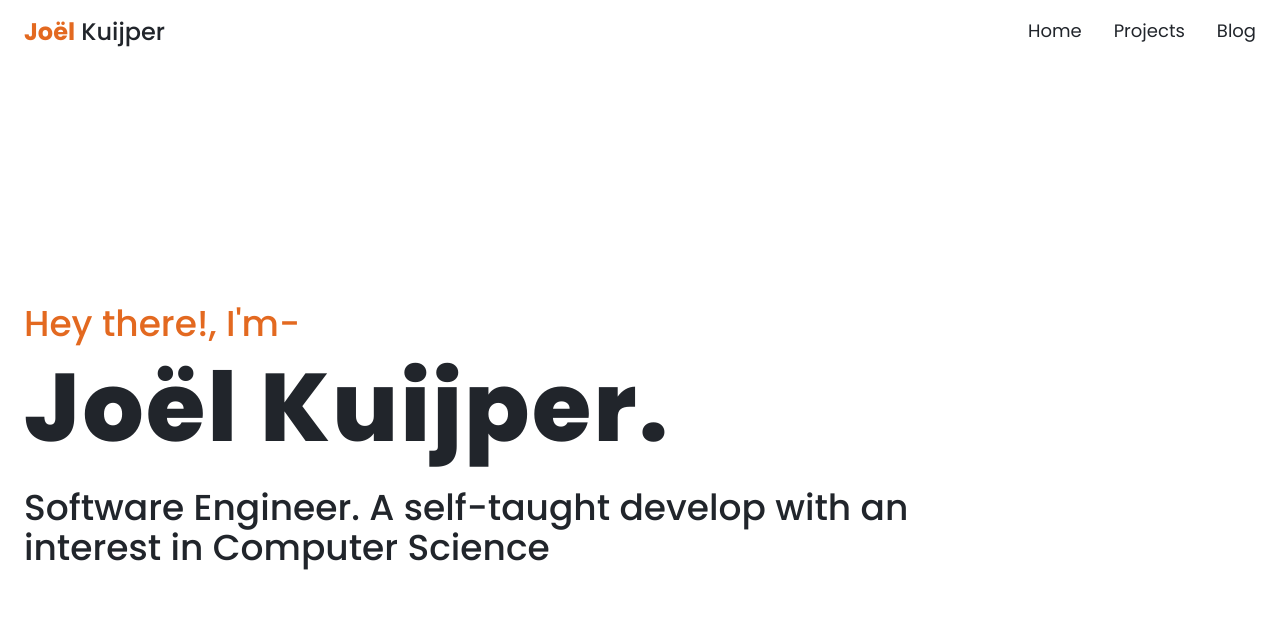
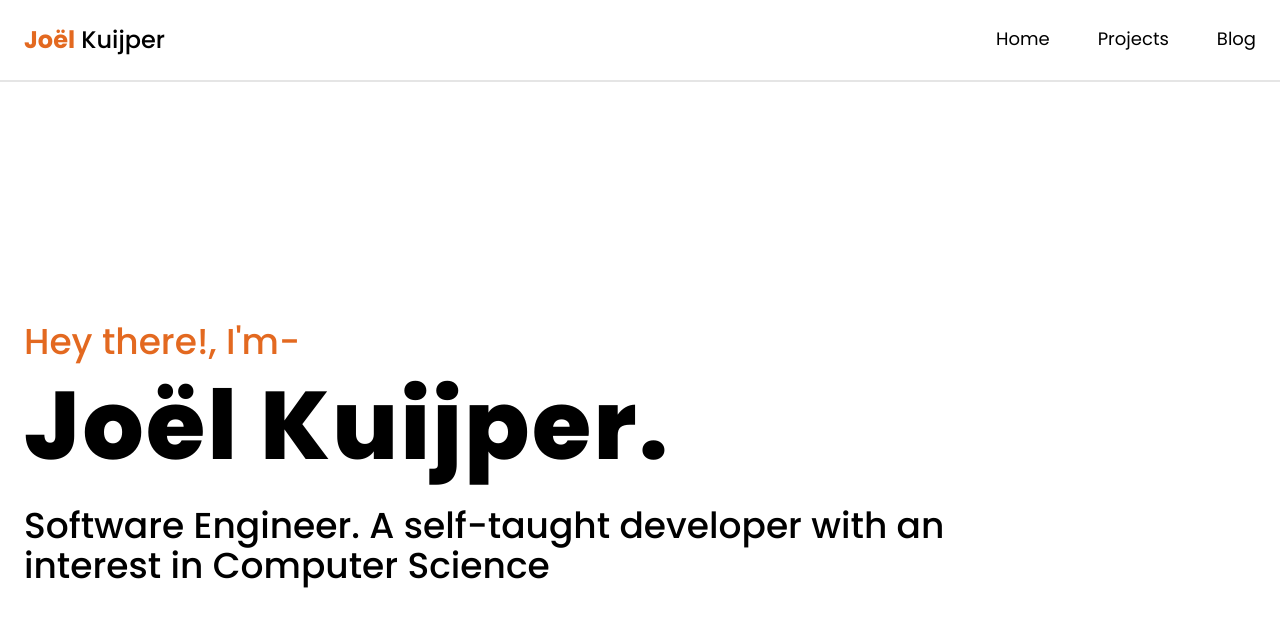
Before and after one commit to Joehoel/joelkuijper.me, a Next.js app: page / in a window 1280 px wide. Shown: the top 626 px of the page. Built offline with nearby package versions, Linux system fonts and the light colour scheme; what @tailwindcss/typography would draw is missing.

Commit message:
Update styled and responsiveness

```diff
--- a/src/components/Header.tsx
+++ b/src/components/Header.tsx
@@ -6,7 +6,7 @@ import { Fragment } from "react";
 
 const Header = () => {
   return (
-    <Menu as="header" className="py-4 antialiased">
+    <Menu as="header" className="py-6 antialiased border-b-2 dark:border-gray-900 border-gray-200">
       {({ open }) => (
         <div className="px-6 mx-auto max-w-7xl relative z-20 flex flex-row flex-wrap items-center justify-between ">
           <h1 className="text-2xl font-medium">
@@ -35,7 +35,7 @@ const Header = () => {
           >
             <Menu.Items
               as="nav"
-              className="absolute left-0 z-10 flex flex-col w-full p-6 space-y-3 md:hidden items-center sm:items-start origin-top-right rounded-b-lg shadow-md top-12"
+              className="dark:bg-dark bg-white absolute left-0 z-10 flex flex-col w-full p-6 space-y-3 md:hidden items-center sm:items-start origin-top-right rounded-b-lg shadow-md top-16"
             >
               {routes.map((item, index) => (
                 <Link href={item.path} passHref key={index}>
@@ -54,7 +54,7 @@ const Header = () => {
               ))}
             </Menu.Items>
           </Transition>
-          <nav className="hidden md:flex md:rounded-none md:shadow-none md:bg-transparent md:space-y-0 md:space-x-8 md:relative md:top-0 md:flex-row md:w-auto md:p-0">
+          <nav className="hidden md:flex md:rounded-none md:shadow-none md:bg-transparent md:space-y-0 md:space-x-12 md:relative md:top-0 md:flex-row md:w-auto md:p-0">
             {routes.map((item, index) => (
               <Link href={item.path} passHref key={index}>
                 <a className="text-lg font-normal transition duration-75 border-b-2 border-transparent hover:border-primary focus:border-primary active:border-primary max-w-max">
--- a/src/components/Hero.tsx
+++ b/src/components/Hero.tsx
@@ -1,13 +1,13 @@
 const Hero = () => {
   return (
-    <section className="py-60 w-screen">
+    <section className="py-16 md:py-60">
       <div className="mx-auto max-w-7xl px-6">
-        <p className="text-4xl font-medium text-primary">Hey there!, I&apos;m-</p>
-        <h2 className="text-8xl tracking-wide mb-8 mt-4 font-extrabold">
+        <p className="text-2xl md:text-4xl font-medium text-primary">Hey there!, I&apos;m-</p>
+        <h2 className="text-4xl md:text-8xl tracking-wide mb-8 mt-4 font-extrabold">
           <span>Joël</span> Kuijper.
         </h2>
-        <h3 className="text-4xl font-medium dark:text-gray-400">
-          <span className="dark:text-white">Software Engineer. </span> A self-taught develop with an <br />
+        <h3 className="text-2xl md:text-4xl font-medium dark:text-gray-400">
+          <span className="dark:text-white">Software Engineer. </span> A self-taught developer with an <br />
           interest in Computer Science
         </h3>
       </div>
--- a/src/components/Layout.tsx
+++ b/src/components/Layout.tsx
@@ -10,10 +10,11 @@ const Layout = ({ children }: Props) => {
     <>
       <Head>
         <link rel="icon" href="https://fav.farm/🏠" />
+        <meta name="viewport" content="width=device-width, initial-scale=1.0" />
       </Head>
-      <div className="pb-safe selection:bg-yellow-100 font-body bg-white dark:bg-dark text-dark dark:text-white">
+      <div className="font-body bg-white dark:bg-dark text-dark dark:text-white">
         <Header />
-        <main className="">{children}</main>
+        <main>{children}</main>
       </div>
     </>
   );
--- a/src/pages/blog.tsx
+++ b/src/pages/blog.tsx
@@ -12,6 +12,7 @@ const blog = ({ posts }: InferGetStaticPropsType<typeof getStaticProps>) => {
       <Head>
         <title>Blog - Joël Kuijper</title>
         <link rel="icon" href="https://fav.farm/📃" />
+        <meta name="viewport" content="width=device-width, initial-scale=1.0" />
       </Head>
 
       <section className="grid md:grid-cols-3 md:grid-rows-1 sm:grid-cols-1 sm:grid-rows-2 gap-4">
--- a/src/pages/index.tsx
+++ b/src/pages/index.tsx
@@ -6,6 +6,7 @@ const Home = () => (
     <Head>
       <title>Home - Joël Kuijper</title>
       <link rel="icon" href="https://fav.farm/🏠" />
+      <meta name="viewport" content="width=device-width, initial-scale=1.0" />
     </Head>
     <Hero />
   </div>
--- a/src/pages/projects.tsx
+++ b/src/pages/projects.tsx
@@ -5,6 +5,7 @@ const projects = () => {
       <Head>
         <title>Projects - Joël Kuijper</title>
         <link rel="icon" href="https://fav.farm/📋" />
+        <meta name="viewport" content="width=device-width, initial-scale=1.0" />
       </Head>
       <section>
         <h1>Projects</h1>
--- a/tailwind.config.js
+++ b/tailwind.config.js
@@ -1,4 +1,3 @@
-const { colors } = require("tailwindcss/defaultTheme");
 const { orange, trueGray } = require("tailwindcss/colors");
 
 module.exports = {
@@ -11,11 +10,11 @@ module.exports = {
         primary: "#E36920",
         secondary: "#E67734",
         light: "#E8D4C0",
-        dark: "#21252B",
+        dark: "#000000",
         orange,
         gray: trueGray,
       },
-      backgroundImage: theme => ({
+      backgroundImage: (theme) => ({
         "hero-image": "url('/images/me.png')",
       }),
     },
```
Also changed, not shown: .eslintrc.js, 1 other file (tests, documents, lock files or other folders).
